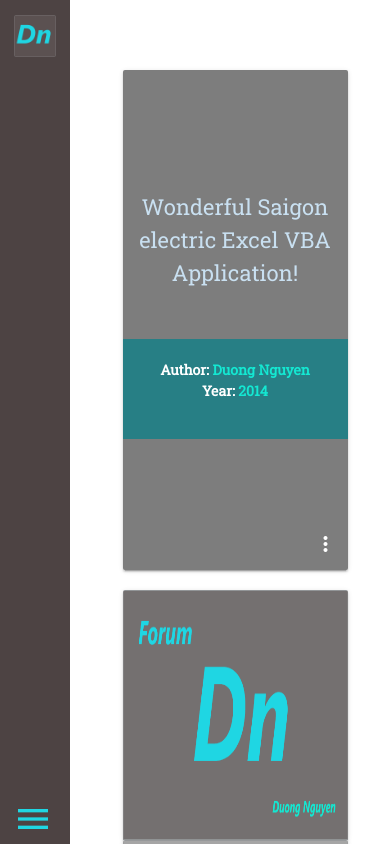
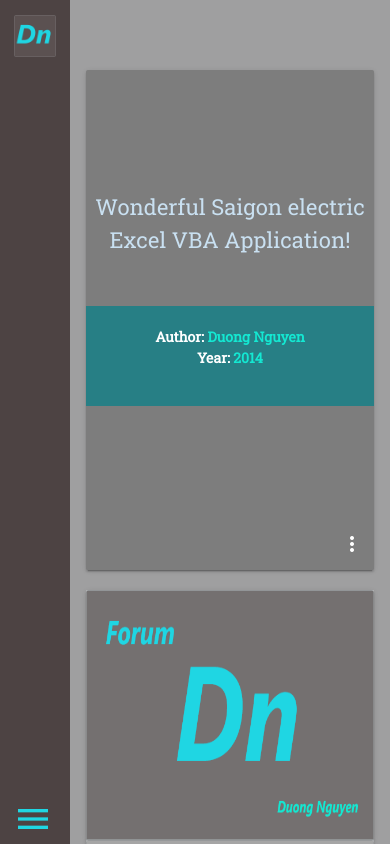
Before and after one commit to dnguyenlearning/dnportfolio, an Angular app: page /projects in a window 390 px wide. Shown: the top 844 px of the page. Built offline with nearby package versions, Linux system fonts and the light colour scheme.

Commit message:
change looking view

```diff
--- a/src/app/components/main/projects/projects.component.css
+++ b/src/app/components/main/projects/projects.component.css
@@ -122,8 +122,8 @@
         margin: 20px auto;
     }
     .projects{
-        background-color: white;
-        margin-bottom: 100px;
+        background-color: #9F9FA0;
+        padding: 50px 0 100px;
     }
 
 }
@@ -149,7 +149,7 @@
         width: 110%;
     }
     .projects{
-        padding: 0;
+        padding: 10px;
         margin: 0;
     }
     .card-reveal{
@@ -163,7 +163,7 @@
         width: 110%;
     }
     .projects{
-        padding: 0;
+        padding: 5px;
         margin: 0;
     }
     .card-reveal{
--- a/src/app/components/main/projects/some/some.component.css
+++ b/src/app/components/main/projects/some/some.component.css
@@ -8,6 +8,8 @@
 .card-content{
     height: 200px;
     color: black !important;
+    font-size: 1.2em;
+    text-align: left;
 }
 .footer{
     width: 100%;
@@ -23,7 +25,7 @@
 @media screen and (max-width:992px){
     .somes{
         padding: 40px;
-        background-color: #90B2C8;
+        background-color: #9F9FA0;
     }
     .card{
         margin: 30px;
```
